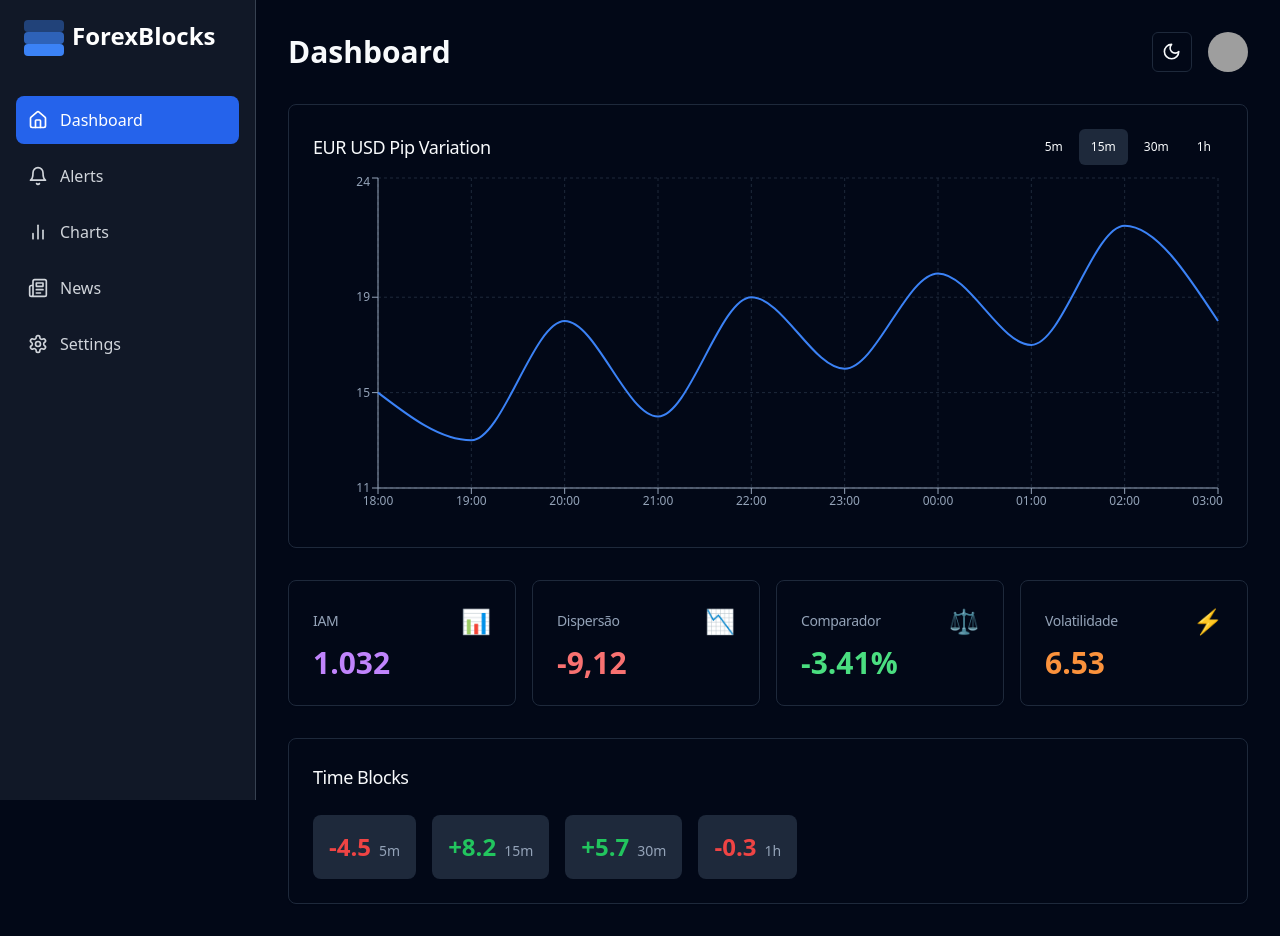
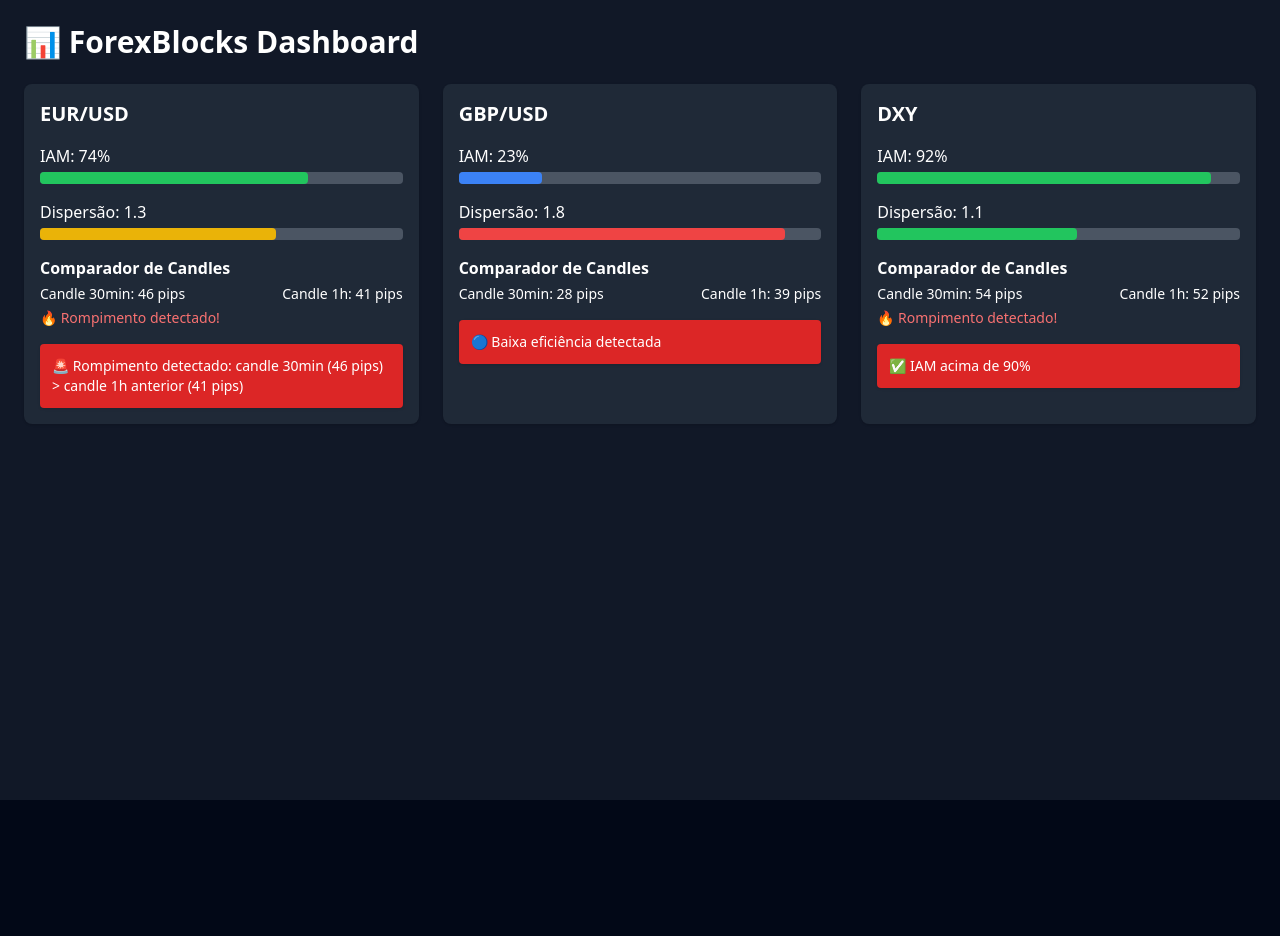
Before and after one commit to TulioBuarque/meusite-nextjs, a Next.js app: page /dashboard in a window 1280 px wide. After the commit the page ends 800 px from the top, so only its background shows below. Built offline with nearby package versions, Linux system fonts and the light colour scheme; grey boxes are pictures that could not be loaded.

Commit message:
Update page.tsx

```diff
--- a/src/app/dashboard/page.tsx
+++ b/src/app/dashboard/page.tsx
@@ -1,132 +1,88 @@
-"use client";
+'use client'
 
-import { useState, useEffect } from 'react';
-import Sidebar from '@/components/sidebar';
-import { Card, CardContent, CardHeader, CardTitle } from '@/components/ui/card';
-import { Button } from '@/components/ui/button';
-import { ResponsiveContainer, LineChart, Line, XAxis, YAxis, Tooltip, CartesianGrid } from 'recharts';
-import { Avatar, AvatarFallback, AvatarImage } from '@/components/ui/avatar';
-import { ModeToggle } from '@/components/mode-toggle'; // Assuming this exists from previous context
-import { ThemeProvider } from '@/components/theme-provider'; // Assuming this exists
-
-// Mock data for the chart
-const chartData = [
-  { time: '18:00', value: 15 },
-  { time: '19:00', value: 13 },
-  { time: '20:00', value: 18 },
-  { time: '21:00', value: 14 },
-  { time: '22:00', value: 19 },
-  { time: '23:00', value: 16 },
-  { time: '00:00', value: 20 },
-  { time: '01:00', value: 17 },
-  { time: '02:00', value: 22 },
-  { time: '03:00', value: 18 },
-];
-
-// Mock data for KPIs
-const kpiData = [
-  { title: 'IAM', value: '1.032', icon: '📊', color: 'text-purple-400' },
-  { title: 'Dispersão', value: '-9,12', icon: '📉', color: 'text-red-400' },
-  { title: 'Comparador', value: '-3.41%', icon: '⚖️', color: 'text-green-400' },
-  { title: 'Volatilidade', value: '6.53', icon: '⚡', color: 'text-orange-400' },
-];
-
-// Mock data for Time Blocks
-const timeBlocksData = [
-  { interval: '5m', value: '-4.5', color: 'text-red-500' },
-  { interval: '15m', value: '+8.2', color: 'text-green-500' },
-  { interval: '30m', value: '+5.7', color: 'text-green-500' },
-  { interval: '1h', value: '-0.3', color: 'text-red-500' },
-];
+import React from 'react'
 
 export default function DashboardPage() {
-  const [activeInterval, setActiveInterval] = useState('15m');
+  return (
+    <main className="min-h-screen bg-gray-900 text-white p-6">
+      <h1 className="text-3xl font-bold mb-6">📊 ForexBlocks Dashboard</h1>
 
+      <div className="grid grid-cols-1 md:grid-cols-3 gap-6">
+        {/* Ativo: EUR/USD */}
+        <div className="bg-gray-800 p-4 rounded-lg shadow">
+          <h2 className="text-xl font-semibold mb-4">EUR/USD</h2>
+          <KpiIAM value={74} />
+          <KpiDispersao value={1.3} />
+          <ComparadorCandles candle30={46} candle1h={41} />
+          <CardAlerta text="🚨 Rompimento detectado: candle 30min (46 pips) > candle 1h anterior (41 pips)" />
+        </div>
+
+        {/* Ativo: GBP/USD */}
+        <div className="bg-gray-800 p-4 rounded-lg shadow">
+          <h2 className="text-xl font-semibold mb-4">GBP/USD</h2>
+          <KpiIAM value={23} />
+          <KpiDispersao value={1.8} />
+          <ComparadorCandles candle30={28} candle1h={39} />
+          <CardAlerta text="🔵 Baixa eficiência detectada" />
+        </div>
+
+        {/* Ativo: DXY */}
+        <div className="bg-gray-800 p-4 rounded-lg shadow">
+          <h2 className="text-xl font-semibold mb-4">DXY</h2>
+          <KpiIAM value={92} />
+          <KpiDispersao value={1.1} />
+          <ComparadorCandles candle30={54} candle1h={52} />
+          <CardAlerta text="✅ IAM acima de 90%" />
+        </div>
+      </div>
+    </main>
+  )
+}
+
+// MOCK de componentes (vamos separar depois)
+
+function KpiIAM({ value }: { value: number }) {
+  let color = value >= 70 ? 'bg-green-500' : value >= 30 ? 'bg-yellow-500' : 'bg-blue-500'
   return (
-    <ThemeProvider attribute="class" defaultTheme="dark" enableSystem>
-      <div className="flex min-h-screen bg-background text-foreground">
-        <Sidebar />
-        <main className="flex-1 p-6 md:p-8">
-          {/* Header */}
-          <header className="flex justify-between items-center mb-8">
-            <h1 className="text-3xl font-bold">Dashboard</h1>
-            <div className="flex items-center space-x-4">
-              <ModeToggle />
-              <Avatar>
-                <AvatarImage src="https://github.com/shadcn.png" alt="@shadcn" />
-                <AvatarFallback>CN</AvatarFallback>
-              </Avatar>
-              {/* Add user name or dropdown here */}
-            </div>
-          </header>
+    <div className="mb-4">
+      <p className="mb-1">IAM: {value}%</p>
+      <div className="w-full h-3 bg-gray-600 rounded">
+        <div className={`${color} h-3 rounded`} style={{ width: `${value}%` }}></div>
+      </div>
+    </div>
+  )
+}
 
-          {/* Main Content */}
-          <div className="space-y-8">
-            {/* Chart Section */}
-            <Card className="bg-card">
-              <CardHeader className="flex flex-row items-center justify-between space-y-0 pb-2">
-                <CardTitle className="text-lg font-medium">EUR USD Pip Variation</CardTitle>
-                <div className="flex space-x-1">
-                  {['5m', '15m', '30m', '1h'].map((interval) => (
-                    <Button
-                      key={interval}
-                      variant={activeInterval === interval ? 'secondary' : 'ghost'}
-                      size="sm"
-                      onClick={() => setActiveInterval(interval)}
-                      className="text-xs"
-                    >
-                      {interval}
-                    </Button>
-                  ))}
-                </div>
-              </CardHeader>
-              <CardContent>
-                <div className="h-[350px]">
-                  <ResponsiveContainer width="100%" height="100%">
-                    <LineChart data={chartData}>
-                      <CartesianGrid strokeDasharray="3 3" stroke="hsl(var(--border))" />
-                      <XAxis dataKey="time" stroke="hsl(var(--muted-foreground))" fontSize={12} />
-                      <YAxis stroke="hsl(var(--muted-foreground))" fontSize={12} domain={['dataMin - 2', 'dataMax + 2']}/>
-                      <Tooltip contentStyle={{ backgroundColor: 'hsl(var(--background))', border: '1px solid hsl(var(--border))' }}/>
-                      <Line type="monotone" dataKey="value" stroke="hsl(var(--primary))" strokeWidth={2} dot={false} />
-                    </LineChart>
-                  </ResponsiveContainer>
-                </div>
-              </CardContent>
-            </Card>
+function KpiDispersao({ value }: { value: number }) {
+  let color = value <= 1.2 ? 'bg-green-500' : value <= 1.7 ? 'bg-yellow-500' : 'bg-red-500'
+  return (
+    <div className="mb-4">
+      <p className="mb-1">Dispersão: {value}</p>
+      <div className="w-full h-3 bg-gray-600 rounded">
+        <div className={`${color} h-3 rounded`} style={{ width: `${Math.min(value * 50, 100)}%` }}></div>
+      </div>
+    </div>
+  )
+}
 
-            {/* KPIs Section */}
-            <div className="grid gap-4 md:grid-cols-2 lg:grid-cols-4">
-              {kpiData.map((kpi) => (
-                <Card key={kpi.title} className="bg-card">
-                  <CardHeader className="flex flex-row items-center justify-between space-y-0 pb-2">
-                    <CardTitle className="text-sm font-medium text-muted-foreground">{kpi.title}</CardTitle>
-                    <span className="text-2xl">{kpi.icon}</span>
-                  </CardHeader>
-                  <CardContent>
-                    <div className={`text-3xl font-bold ${kpi.color}`}>{kpi.value}</div>
-                  </CardContent>
-                </Card>
-              ))}
-            </div>
+function ComparadorCandles({ candle30, candle1h }: { candle30: number, candle1h: number }) {
+  const destaque = candle30 > candle1h
+  return (
+    <div className="mb-4">
+      <p className="font-semibold mb-1">Comparador de Candles</p>
+      <div className="flex justify-between text-sm">
+        <div>Candle 30min: {candle30} pips</div>
+        <div>Candle 1h: {candle1h} pips</div>
+      </div>
+      {destaque && <p className="text-red-400 mt-1 text-sm">🔥 Rompimento detectado!</p>}
+    </div>
+  )
+}
 
-            {/* Time Blocks Section */}
-            <Card className="bg-card">
-              <CardHeader>
-                <CardTitle className="text-lg font-medium">Time Blocks</CardTitle>
-              </CardHeader>
-              <CardContent className="flex flex-wrap gap-4">
-                {timeBlocksData.map((block) => (
-                  <div key={block.interval} className="flex items-baseline space-x-2 p-4 bg-muted rounded-lg">
-                    <span className={`text-2xl font-bold ${block.color}`}>{block.value}</span>
-                    <span className="text-sm text-muted-foreground">{block.interval}</span>
-                  </div>
-                ))}
-              </CardContent>
-            </Card>
-          </div>
-        </main>
-      </div>
-    </ThemeProvider>
-  );
+function CardAlerta({ text }: { text: string }) {
+  return (
+    <div className="mt-2 p-3 bg-red-600 text-sm rounded shadow">
+      {text}
+    </div>
+  )
 }
```
